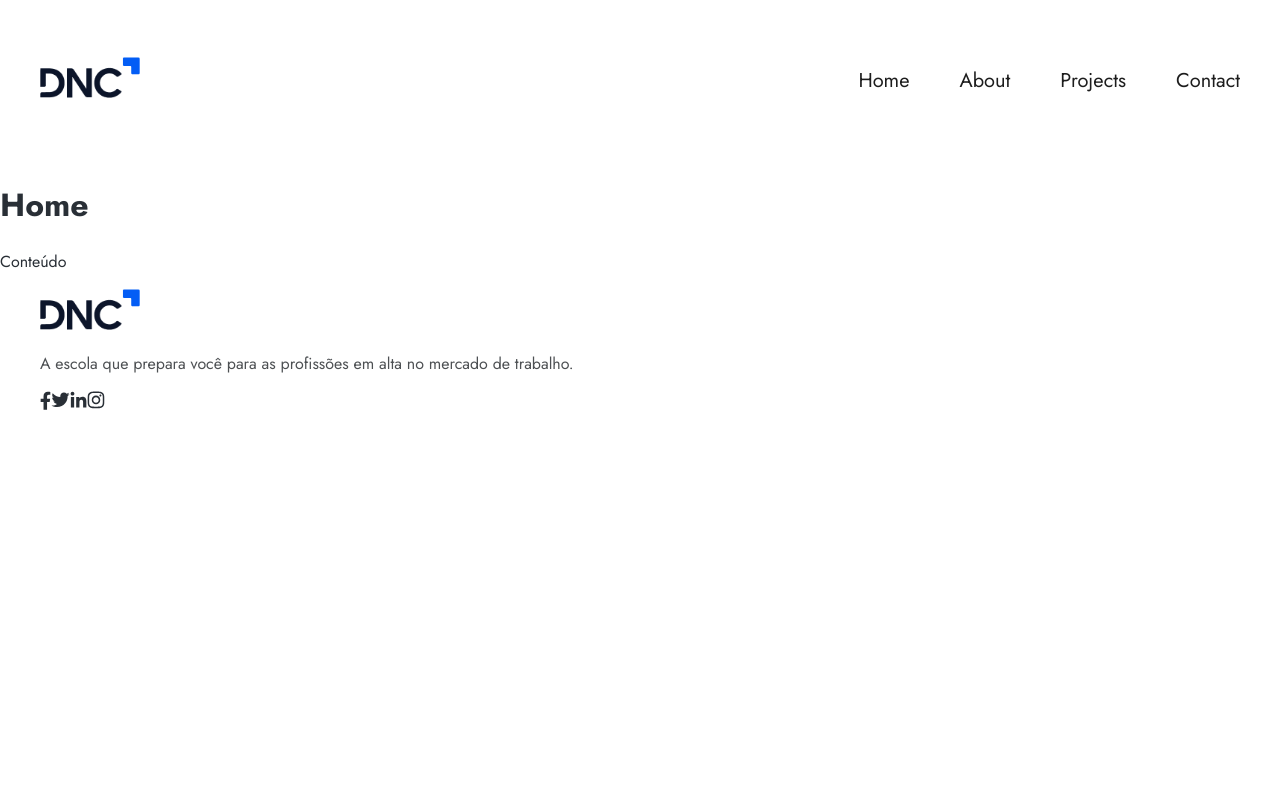
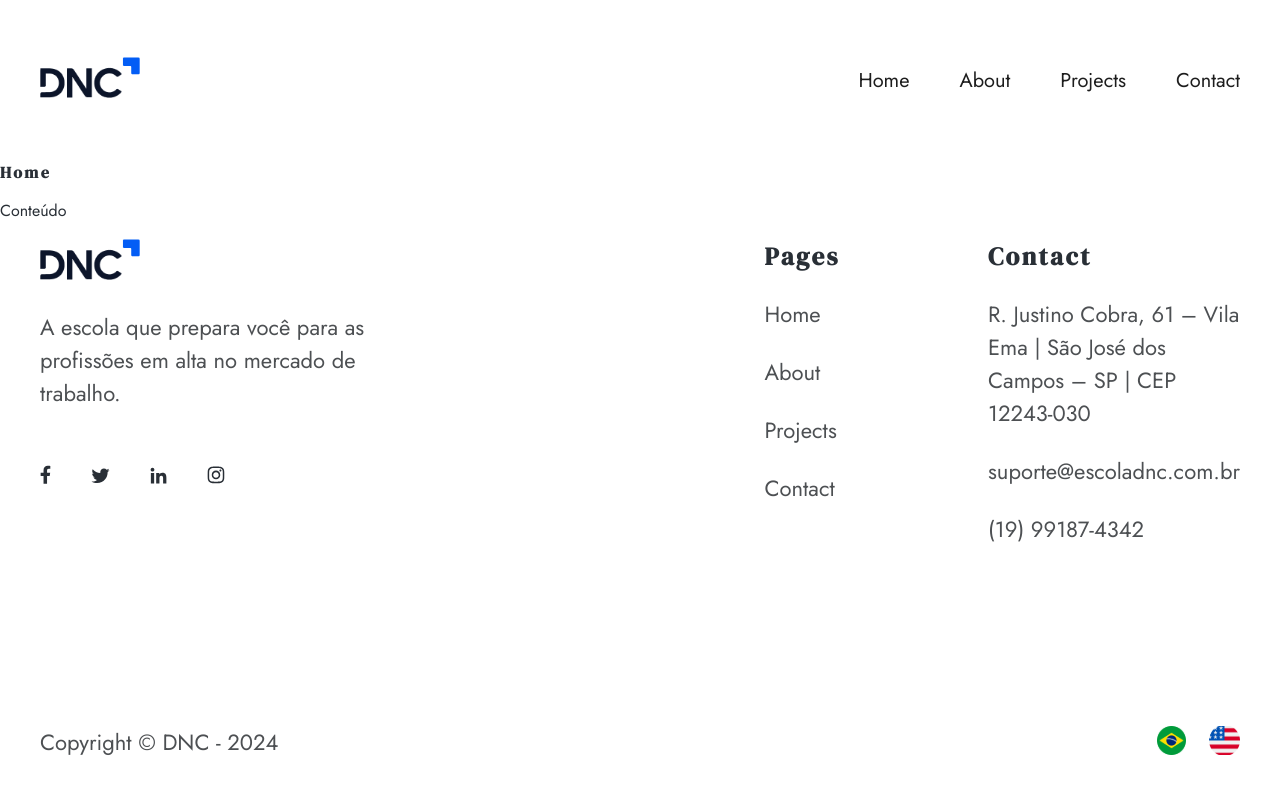
Before and after one commit to LGKARD/Pagina-de-arquitetura-e-engenharia, a React (Vite) app in the folder ReactDnc/: page / in a window 1280 px wide. Shown: the top 794 px of the page. Built offline with nearby package versions, Linux system fonts and the light colour scheme.

Commit message:
Finalizando estilização do footer

```diff
--- a/ReactDnc/src/components/footer/footer.css
+++ b/ReactDnc/src/components/footer/footer.css
@@ -0,0 +1,71 @@
+.footer-logo-col {
+    max-width: 340px;
+    width: 100%;
+
+}
+
+.footer-col {
+    margin: 0 0 0 140px;
+    max-width: 260px;
+    width: 100%;
+
+}
+
+.footer-col ul {
+    margin: 0;
+    padding: 0;
+}
+
+.footer-col li {
+    margin: 0 0 25px 0;
+
+    list-style-type: none;
+}
+
+footer h3,
+.footer-logo {
+    font-size: 25px;
+    margin: 0 0 25px 0;
+}
+
+footer a,
+footer p {
+    font-size: 22px;
+    margin: 0 0 25px 0;
+    line-height: 150%;
+}
+
+footer a {
+    text-decoration: none;
+    color: #4D5053;
+}
+
+footer a:hover {
+    color: #0c70f2;
+}
+
+footer .social-links a {
+    margin: 25px 40px 0 0;
+
+}
+
+.footer-copy {
+    margin: 155px 0 50px 0;
+}
+
+.footer-copy .langs-area {
+    column-gap: 23px;
+}
+
+@media (max-width: 768px) {
+    .footer-col {
+        margin: 0;
+        max-width: 100%;
+        width: 100%;
+    }
+
+    .footer-logo-col {
+        max-width: 100%;
+        width: 100%;
+    }
+}
--- a/ReactDnc/src/components/footer/footer.jsx
+++ b/ReactDnc/src/components/footer/footer.jsx
@@ -16,7 +16,7 @@
             <div className="container">
                 <div className="d-flex jc-between">
                     <div className="footer-logo-col">
-                        <img src={Logo} alt="" />
+                        <img src={Logo} className="footer-logo" />
                         <p className="grey-1-color">A escola que prepara você para as profissões em alta no mercado de trabalho.</p>
                         <div className="d-flex social-links">
                             <a href="#" target="_blank">
@@ -32,10 +32,33 @@
                                 <img src={InstagramIcon} />
                             </a>
                         </div>
+
                     </div>
-
+                    <div className="d-flex">
+                        <div className="footer-col">
+                            <h3>Pages</h3>
+                            <ul>
+                                <li><Link to="/">Home</Link></li>
+                                <li><Link to="/about">About</Link></li>
+                                <li><Link to="/projects">Projects</Link></li>
+                                <li><Link to="/contact">Contact</Link></li>
+                            </ul>
+                        </div>
+                        <div className="footer-col">
+                            <h3>Contact</h3>
+                            <p className="grey-1-color">R. Justino Cobra, 61 – Vila Ema | São José dos Campos – SP | CEP 12243-030 </p>
+                            <p className="grey-1-color">suporte@escoladnc.com.br</p>
+                            <p className="grey-1-color">(19) 99187-4342</p>
+                        </div>
+                    </div>
                 </div>
-
+                <div className="d-flex jc-between footer-copy">
+                    <p className="grey-1-color">Copyright © DNC - 2024</p>
+                    <div className="langs-area d-flex">
+                        <img src={BrasilIcon} height="29px" />
+                        <img src={UsaIcon} height="29px"/>
+                    </div>
+                </div>
             </div>
         </footer>
     )
--- a/ReactDnc/src/main.css
+++ b/ReactDnc/src/main.css
@@ -40,6 +40,23 @@
 
 .grey-1-color {
   color: #4D5053;
+}
+
+/*typography*/
+h1,h2,h3,h4,h5,h6 {
+  font-family: "DM Serif Display", serif;
+  font-size: inherit;
+  padding: 0;
+  margin: 0;
+  letter-spacing: 2.5px;
+}
+
+p {
+  line-height: 150%;
+}
+
+.txt-center {
+  text-align: center;
 }
 
 /*grid*/
```
